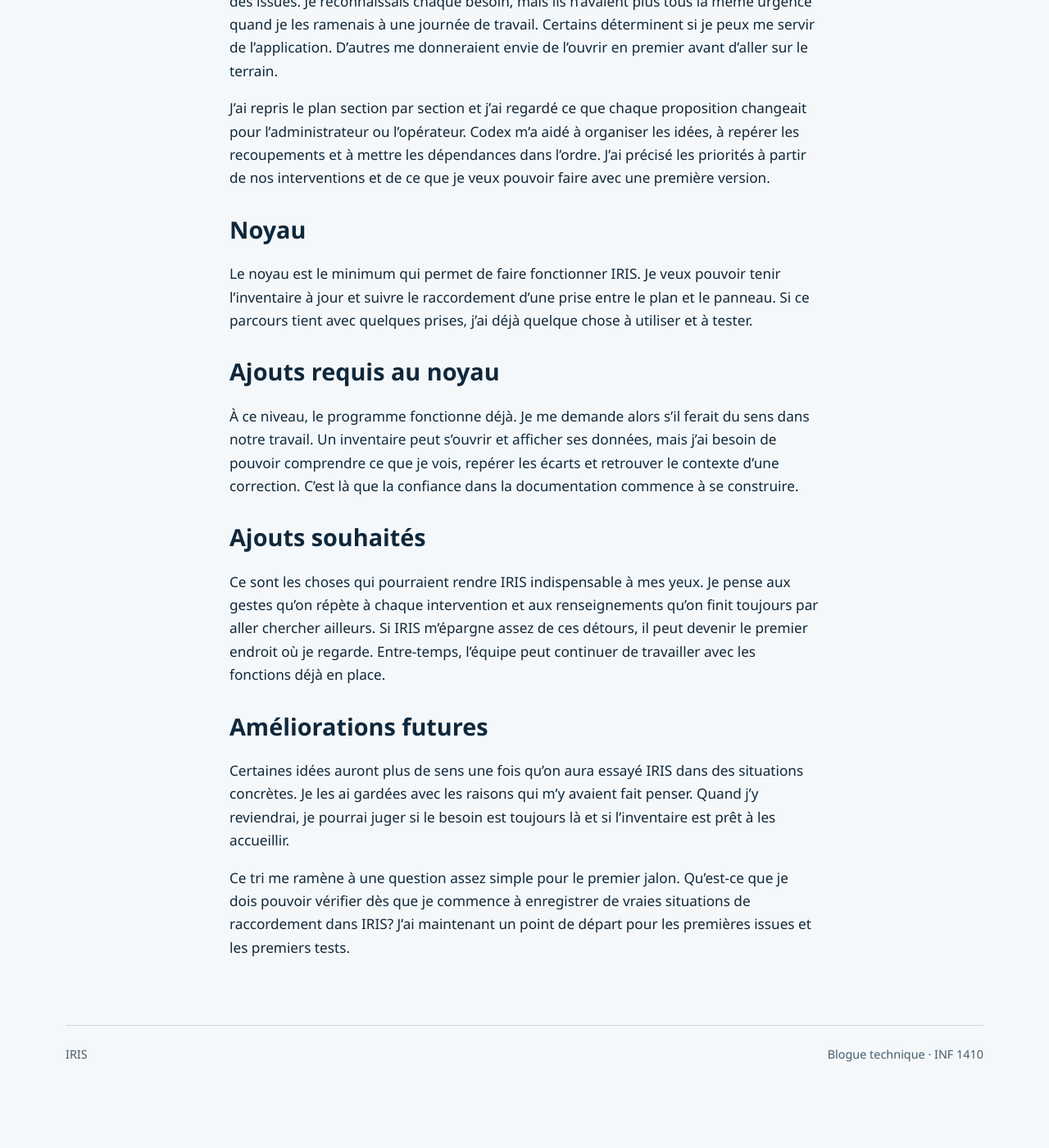
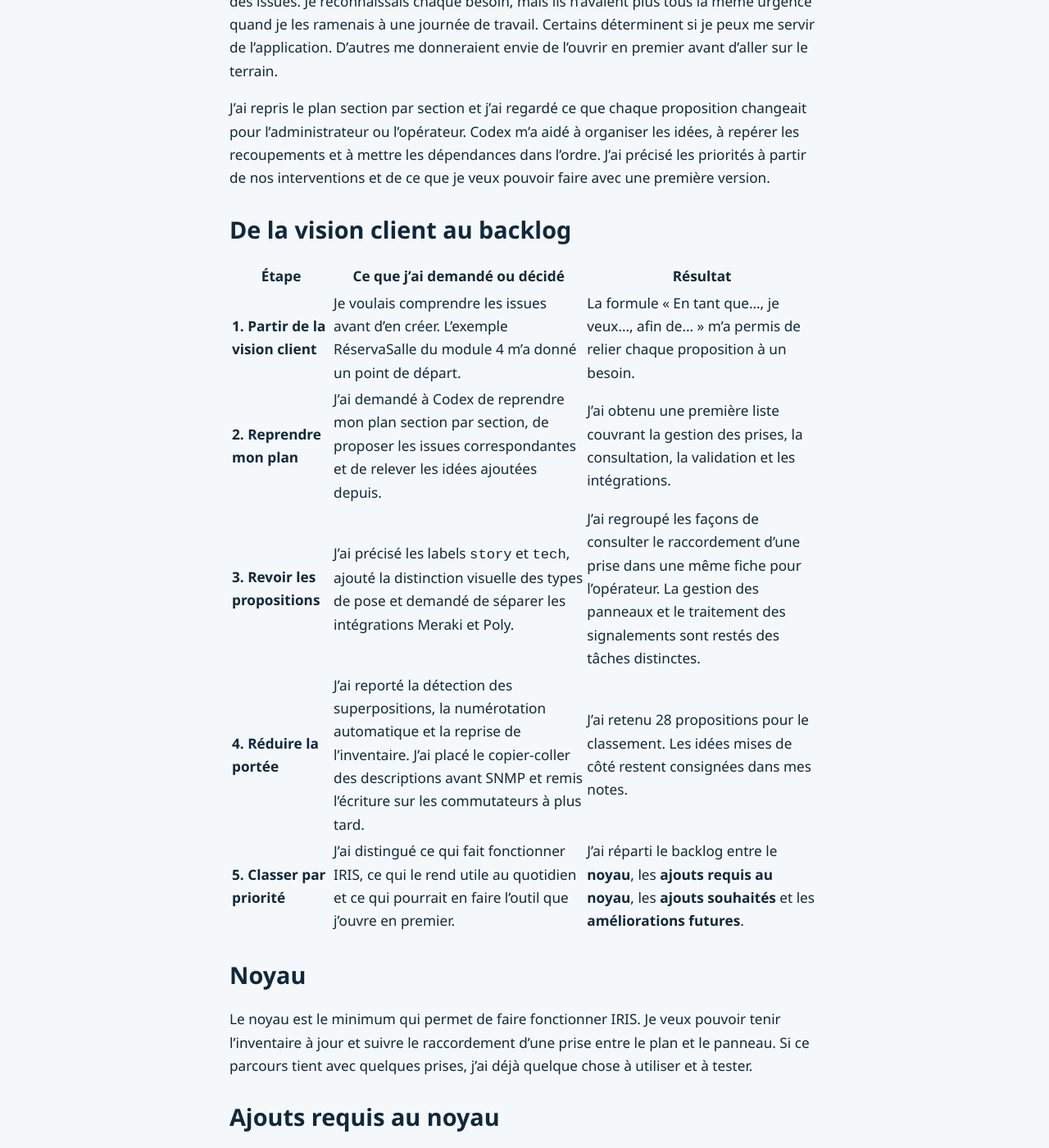
Before and after one commit to mllabonte/iris-blogue, a Jekyll site: the page built from _posts/2026-11-24-ce-qui-doit-exister-en-premier-dans-iris.md, in a window 1280 px wide and 1400 px high, scrolled down 604 px. Shown: the whole window at 82% size. Built offline with Jekyll 4.4.1, drawn with Linux system fonts in a browser that asks for light colours; before the commit the page ends 1924 px from its top, so only the background shows below that.

Commit message:
Intégrer la chronologie de préparation du backlog au billet

```diff
--- a/_posts/2026-11-24-ce-qui-doit-exister-en-premier-dans-iris.md
+++ b/_posts/2026-11-24-ce-qui-doit-exister-en-premier-dans-iris.md
@@ -6,6 +6,16 @@ description: "En reprenant mon plan de conception, j’ai classé les idées d
 En relisant le plan de conception d’IRIS, j’ai repris toutes les idées qui pourraient devenir des issues. Je reconnaissais chaque besoin, mais ils n’avaient plus tous la même urgence quand je les ramenais à une journée de travail. Certains déterminent si je peux me servir de l’application. D’autres me donneraient envie de l’ouvrir en premier avant d’aller sur le terrain.
 
 J’ai repris le plan section par section et j’ai regardé ce que chaque proposition changeait pour l’administrateur ou l’opérateur. Codex m’a aidé à organiser les idées, à repérer les recoupements et à mettre les dépendances dans l’ordre. J’ai précisé les priorités à partir de nos interventions et de ce que je veux pouvoir faire avec une première version.
+
+## De la vision client au backlog
+
+| Étape | Ce que j’ai demandé ou décidé | Résultat |
+| --- | --- | --- |
+| **1. Partir de la vision client** | Je voulais comprendre les issues avant d’en créer. L’exemple RéservaSalle du module 4 m’a donné un point de départ. | La formule « En tant que…, je veux…, afin de… » m’a permis de relier chaque proposition à un besoin. |
+| **2. Reprendre mon plan** | J’ai demandé à Codex de reprendre mon plan section par section, de proposer les issues correspondantes et de relever les idées ajoutées depuis. | J’ai obtenu une première liste couvrant la gestion des prises, la consultation, la validation et les intégrations. |
+| **3. Revoir les propositions** | J’ai précisé les labels `story` et `tech`, ajouté la distinction visuelle des types de pose et demandé de séparer les intégrations Meraki et Poly. | J’ai regroupé les façons de consulter le raccordement d’une prise dans une même fiche pour l’opérateur. La gestion des panneaux et le traitement des signalements sont restés des tâches distinctes. |
+| **4. Réduire la portée** | J’ai reporté la détection des superpositions, la numérotation automatique et la reprise de l’inventaire. J’ai placé le copier-coller des descriptions avant SNMP et remis l’écriture sur les commutateurs à plus tard. | J’ai retenu 28 propositions pour le classement. Les idées mises de côté restent consignées dans mes notes. |
+| **5. Classer par priorité** | J’ai distingué ce qui fait fonctionner IRIS, ce qui le rend utile au quotidien et ce qui pourrait en faire l’outil que j’ouvre en premier. | J’ai réparti le backlog entre le **noyau**, les **ajouts requis au noyau**, les **ajouts souhaités** et les **améliorations futures**. |
 
 ## Noyau
 
```
